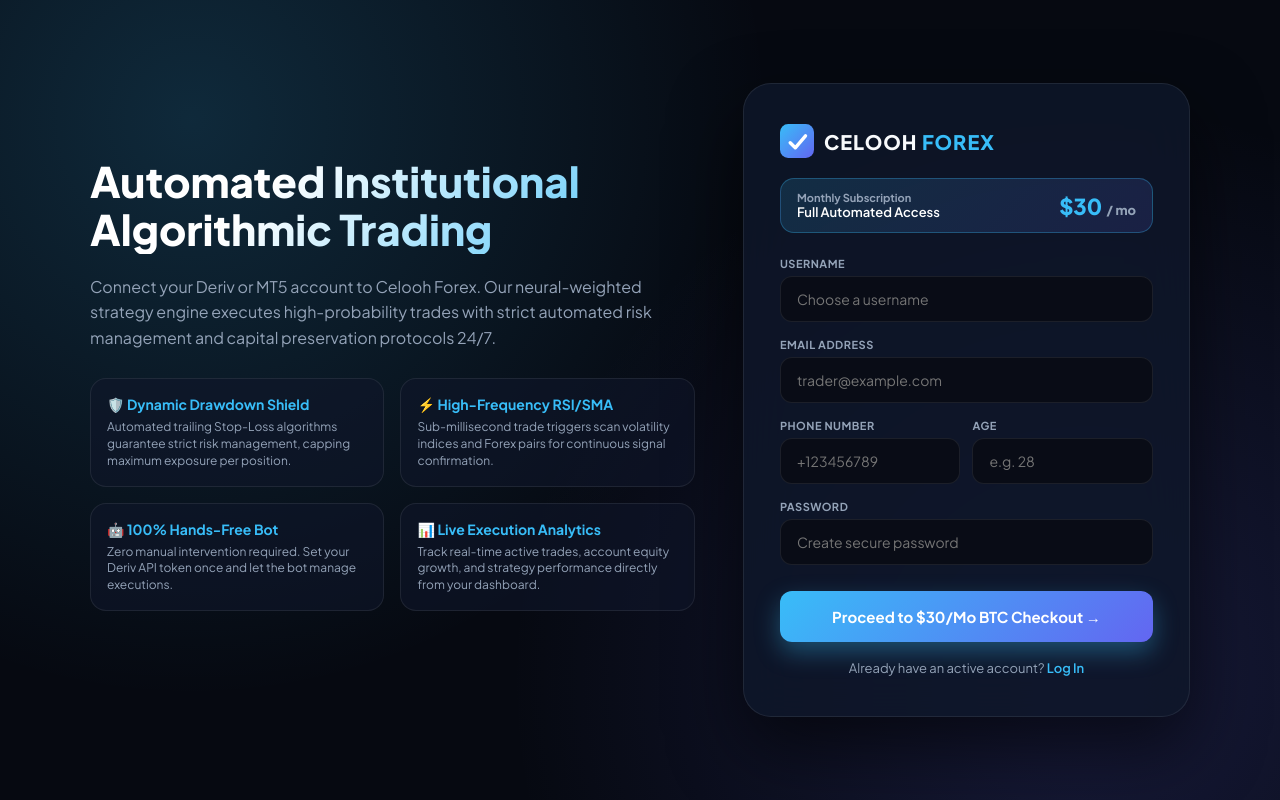
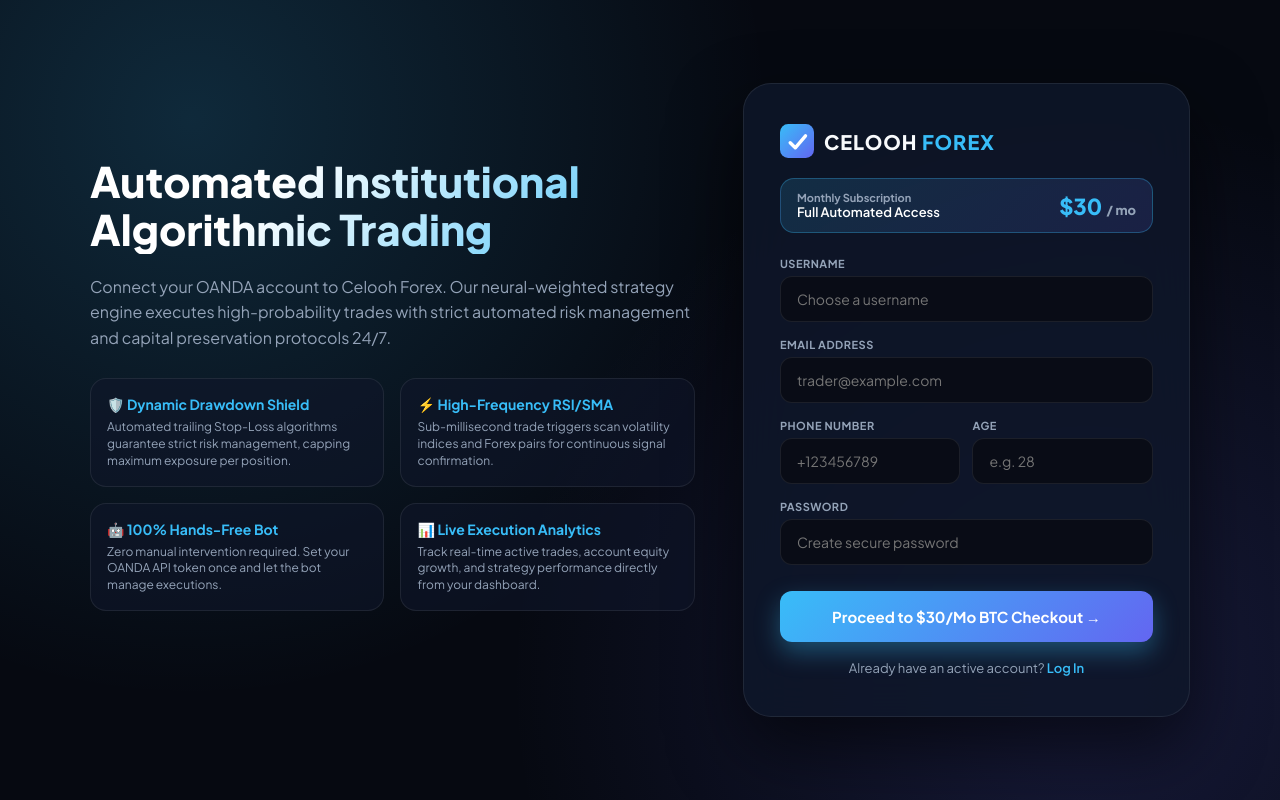
Before and after one commit to snowmanly101/deriv_trading_bot, a Django app: template dashboard/templates/dashboard/signup.html in a window 1280 px wide. Run offline with Django 5.2, Linux system fonts and the light colour scheme; the template is opened without the code that fills it, so the values that code supplies are empty.

Commit message:
Updated all HTML templates with clean OANDA branding and CSRF fixes

```diff
--- a/dashboard/templates/dashboard/landing.html
+++ b/dashboard/templates/dashboard/landing.html
@@ -175,7 +175,7 @@
     <div class="hero-section">
         <div class="hero-badge">🎁 100% Free 5-Day Trial — Zero Upfront Payment Required</div>
         <h1 class="hero-title">Automated Trading Engine Built to Protect Capital & Maximise Win Rates</h1>
-        <p class="hero-subtitle">Celooh Forex connects directly to your Deriv & MT5 accounts via API. Experience 5 full days of hands-free automated winning strategy execution before choosing whether to subscribe for $30/month.</p>
+        <p class="hero-subtitle">Celooh Forex connects directly to your OANDA accounts via API. Experience 5 full days of hands-free automated winning strategy execution before choosing whether to subscribe for $30/month.</p>
 
         <div style="display: flex; gap: 16px; justify-content: center;">
             <a href="/signup/" class="btn-primary" style="padding: 16px 36px; font-size: 16px;">Claim Your 5-Day Free Trial Now</a>
--- a/dashboard/templates/dashboard/login.html
+++ b/dashboard/templates/dashboard/login.html
@@ -201,14 +201,14 @@
         <!-- About Website & Security Explanations -->
         <div class="info-card">
             <h2>Welcome to Celooh Forex Trading</h2>
-            <p><strong>What We Offer:</strong> An institutional automated algorithmic trading platform designed to manage trades on Deriv and MT5 servers 24/7 without manual intervention.</p>
+            <p><strong>What We Offer:</strong> An institutional automated algorithmic trading platform designed to manage trades on OANDA servers 24/7 without manual intervention.</p>
             <p><strong>How It Works & Profit/Stop-Loss:</strong> Our automated bot scans Forex pairs and volatility indices using high-precision RSI/SMA strategies. It opens trades, locks in profits automatically, and applies strict trailing stop-loss thresholds to protect your balance from deep drawdowns.</p>
             <p><strong>How Earnings Work:</strong> Users enjoy a 5-day risk-free trial. Afterward, full automated bot access requires a $30/month subscription paid in Bitcoin.</p>
 
             <div class="scam-warning">
                 🚨 <strong>Important Security & Anti-Scam Notice:</strong><br>
                 • We <strong>never</strong> take custody of your funds or ask you to send money to anyone for trading.<br>
-                • We <strong>never</strong> ask for your Deriv/MT5 login password. You only link via secure API tokens.<br>
+                • We <strong>never</strong> ask for your OANDA login password. You only link via secure API tokens.<br>
                 • If anyone contacts you claiming to represent Celooh requesting money or passwords, report it immediately!
             </div>
         </div>
--- a/dashboard/templates/dashboard/payment.html
+++ b/dashboard/templates/dashboard/payment.html
@@ -67,7 +67,7 @@
 
     <div class="pay-card">
         <h2 style="font-size: 22px; font-weight: 800; margin-bottom: 8px;">Complete $30 BTC Subscription</h2>
-        <p style="color: var(--text-muted); font-size: 14px;">Transfer exactly *$30 in Bitcoin (BTC)* to the deposit address below to activate your account trading bot.</p>
+        <p style="color: var(--text-muted); font-size: 14px;">Transfer exactly $30 in Bitcoin (BTC) to the deposit address below to activate your account trading bot.</p>
 
         <div class="btc-address-box">
             3NeNqMQ9Fr3iAw5vtfFKzWzyB1jFNbEvxt
--- a/dashboard/templates/dashboard/signup.html
+++ b/dashboard/templates/dashboard/signup.html
@@ -172,7 +172,7 @@
         <!-- Pitch & Value Proposition Copy -->
         <div>
             <h1 class="hero-title">Automated Institutional Algorithmic Trading</h1>
-            <p class="hero-desc">Connect your Deriv or MT5 account to Celooh Forex. Our neural-weighted strategy engine executes high-probability trades with strict automated risk management and capital preservation protocols 24/7.</p>
+            <p class="hero-desc">Connect your OANDA account to Celooh Forex. Our neural-weighted strategy engine executes high-probability trades with strict automated risk management and capital preservation protocols 24/7.</p>
 
             <div class="value-grid">
                 <div class="value-card">
@@ -185,7 +185,7 @@
                 </div>
                 <div class="value-card">
                     <h4>🤖 100% Hands-Free Bot</h4>
-                    <p>Zero manual intervention required. Set your Deriv API token once and let the bot manage executions.</p>
+                    <p>Zero manual intervention required. Set your OANDA API token once and let the bot manage executions.</p>
                 </div>
                 <div class="value-card">
                     <h4>📊 Live Execution Analytics</h4>
@@ -212,7 +212,7 @@
 
             <div class="price-badge">
                 <div>
-                    <div style="font-size: 11px; color: var(--text-muted); font-weight: 700; uppercase">Monthly Subscription</div>
+                    <div style="font-size: 11px; color: var(--text-muted); font-weight: 700;">Monthly Subscription</div>
                     <div style="font-size: 13px; font-weight: 600; color: #fff;">Full Automated Access</div>
                 </div>
                 <div class="price-val">$30 <span style="font-size: 13px; color: var(--text-muted);">/ mo</span></div>
```
